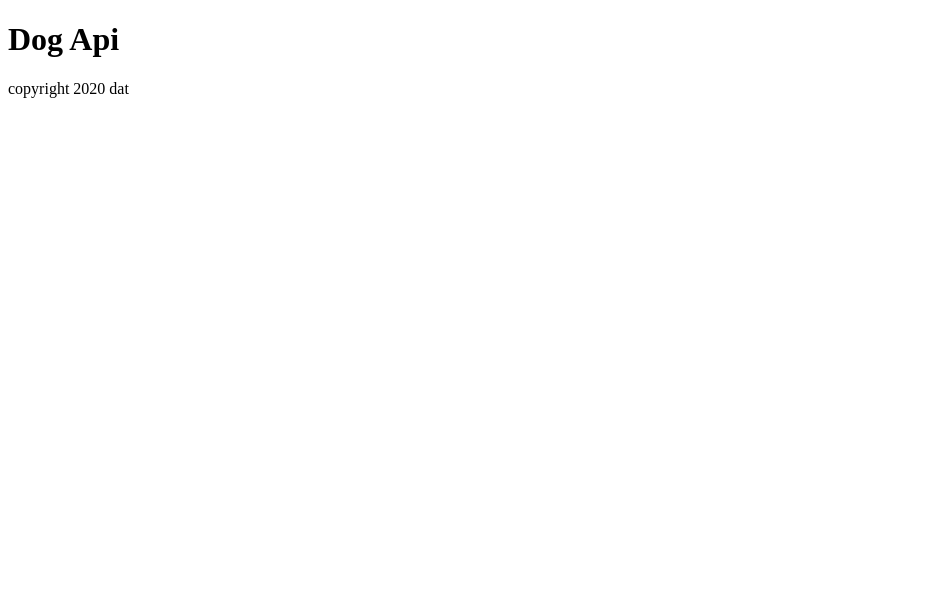
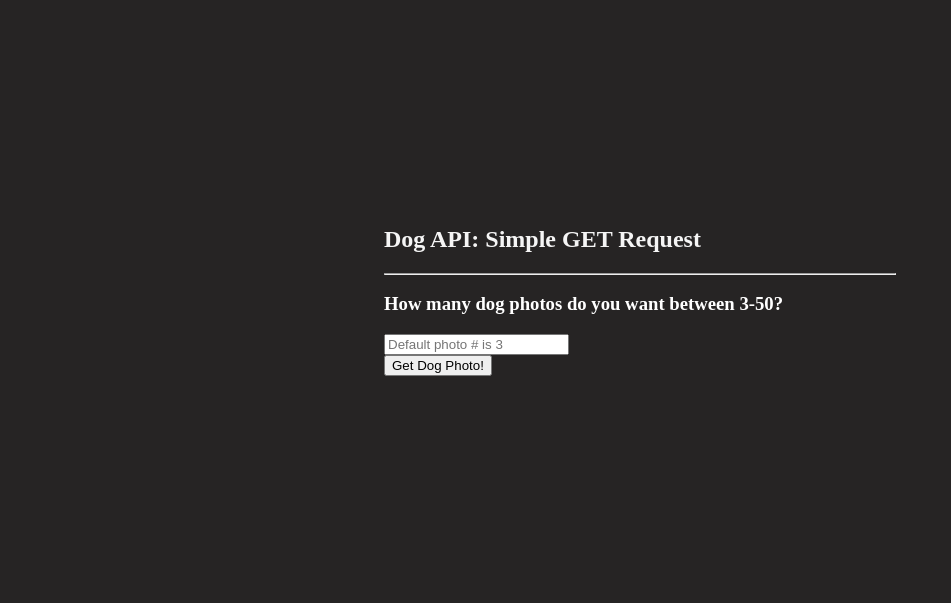
Before and after one commit to datpham1996/dog-api, a plain HTML site: page index.html in a window 1280 px wide. Shown: the whole page, without its empty margins (0-951 px from the left). Drawn offline with nearby package versions, Linux system fonts and the light colour scheme.

Commit message:
html,css, changes

```diff
--- a/app.js
+++ b/app.js
@@ -1,14 +1,29 @@
-// step 1 take input from user
-function watchSubmit(){
-    console.log('inside watchSubmit');
-}
-// step 2 using input from user to make api call
-function getDataFromApi(){
-    console.log('inside getDataFromApi');
-}
-// step 3 using api result display then to the user
-function displaySearchResult(){
-    console.log('inside displaySearchResult');
+"use strict";
+//Pass numInput, which represents an integer as an argument
+function getDogImage(numInput) {
+  if (numInput < 3) {
+    fetch("https://dog.ceo/api/breeds/image/random/3")
+      .then(response => response.json())
+      .then(responseJson => console.log(responseJson));
+  } else if (numInput > 50) {
+    return alert("Please choose a number equal or less than 50");
+  } else {
+    fetch(`https://dog.ceo/api/breeds/image/random/${numInput}`)
+      .then(response => response.json())
+      .then(responseJson => console.log(responseJson));
+  }
 }
 
-$(watchSubmit);
+function watchUserInput() {
+  $("#dog-num-form").submit(e => {
+    e.preventDefault();
+    let userNumInput = $("#num-dog").val();
+    //Pass the number value to getDogImage
+    getDogImage(userNumInput);
+  });
+}
+
+$(function() {
+  console.log("App loaded! Waiting for submit!");
+  watchUserInput();
+});
--- a/index.html
+++ b/index.html
@@ -10,15 +10,32 @@
 </head>
 
 <body>
-    <header>
-        <h1 class="logo"> Dog Api</h1>
-
-    </header>
-    <section class="search-container"></section>
-    <section class="result-container"></section>
-    <footer>
-        copyright 2020 dat
-    </footer>
+    <section id="container">
+      <h1 class="display-4 mb-4">Dog API: Simple GET Request</h1>
+      <hr />
+      <div id="input"></div>
+      <form id="dog-num-form">
+        <div class="form-group">
+          <h3>How many dog photos do you want between 3-50?</h3>
+          <input
+            type="text"
+            id="num-dog"
+            class="form-control"
+            placeholder="Default photo # is 3"
+            required
+          />
+        </div>
+        <div class="button">
+          <input
+            type="submit"
+            id="get"
+            class="btn btn-primary mr-4"
+            value="Get Dog Photo!"
+          />
+        </div>
+        <div class="dog-img-results"></div>
+      </form>
+    </section>
     <script src="https://code.jquery.com/jquery-3.5.1.js"
         integrity="sha256-QWo7LDvxbWT2tbbQ97B53yJnYU3WhH/C8ycbRAkjPDc=" crossorigin="anonymous"></script>
     <script src="app.js"></script>
--- a/styles.css
+++ b/styles.css
@@ -0,0 +1,26 @@
+ * {
+  box-sizing: border-box;
+}
+body {
+  background-color: rgb(38, 36, 36);
+}
+
+h1 {
+  margin-top: 5%;
+  color: whitesmoke;
+}
+
+h3 {
+  color: white;
+}
+
+#container {
+  position: absolute;
+  margin: auto;
+  top: 0;
+  right: 0;
+  bottom: 0;
+  left: 0;
+  width: 40%;
+  height: 50%;
+}
```
